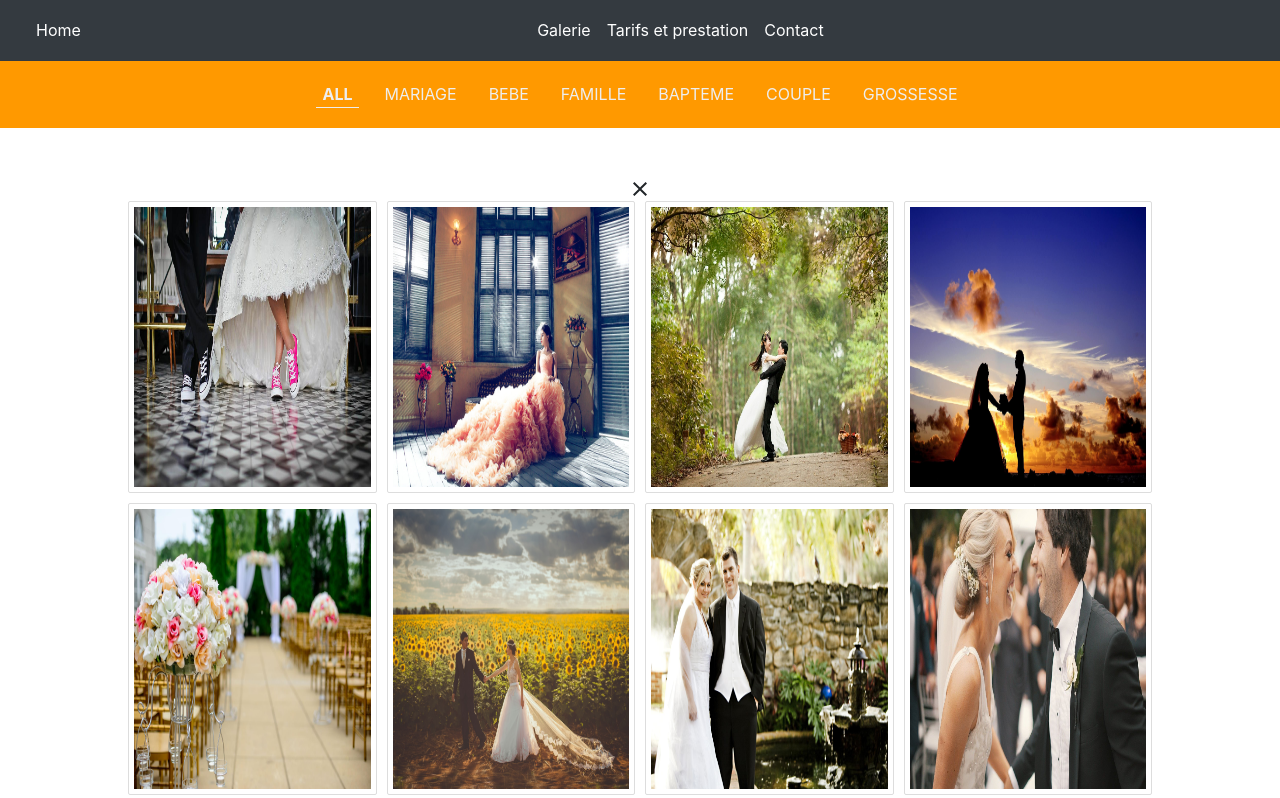
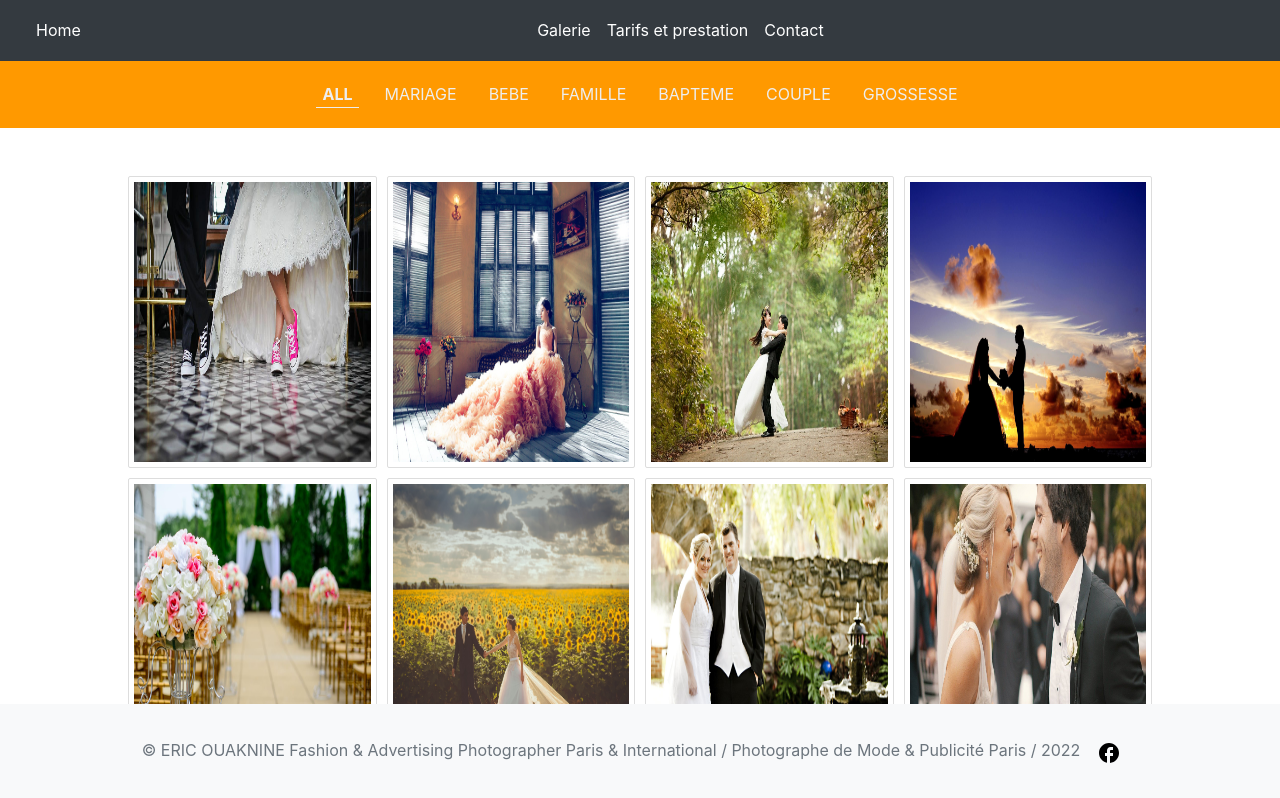
Before and after one commit to michelmyseth/studi_website_front_portfolio, a React (Create React App) app: page /galerie in a window 1280 px wide. Shown: the top 798 px of the page. Built offline with nearby package versions, Linux system fonts and the light colour scheme.

Commit message:
modif css

```diff
--- a/src/component/footer/Footer.js
+++ b/src/component/footer/Footer.js
@@ -1,7 +1,6 @@
 import React from "react";
 import "./FooterStyle.css";
-import { FontAwesomeIcon } from "@fortawesome/react-fontawesome";
-
+import FacebookOutlinedIcon from "@mui/icons-material/FacebookOutlined";
 function Footer() {
     return (
         <>
@@ -11,10 +10,10 @@ function Footer() {
                     International / Photographe de Mode & Publicité Paris / 2022
                     <a
                         class="btn btn-outline-light btn-floating m-1"
-                        href="#!"
+                        href="https://facebook.com"
                         role="button"
                     >
-                        <FontAwesomeIcon icon="fa-brands fa-facebook" />{" "}
+                        <FacebookOutlinedIcon style={{ color: "black" }} />
                     </a>
                 </div>
             </footer>
--- a/src/component/footer/FooterStyle.css
+++ b/src/component/footer/FooterStyle.css
@@ -1,5 +1,5 @@
 footer {
-    position: relative;
+    position: fixed;
     left: 0;
     bottom: 0;
     width: 100%;
--- a/src/component/galery/Galery.js
+++ b/src/component/galery/Galery.js
@@ -32,7 +32,6 @@ import img30 from "../../assets/img30.jpg";
 import img31 from "../../assets/img31.jpg";
 import img32 from "../../assets/img32.jpg";
 import img33 from "../../assets/img33.jpg";
-import CloseOutlinedIcon from "@mui/icons-material/CloseOutlined";
 
 const images = [
     { imageName: img2, tag: "mariage" },
@@ -72,14 +71,7 @@ const images = [
 function Galery() {
     const [tag, setTag] = useState("all");
     const [filteredImages, setFilteredImages] = useState([]);
-    const [model, setModel] = useState(false);
-    const [tempImgSrc, setTempImgSrc] = useState("");
 
-    const getImg = (imageName) => {
-        setTempImgSrc(imageName);
-        setModel(true);
-        console.log("set model open");
-    };
     useEffect(() => {
         tag === "all"
             ? setFilteredImages(images)
@@ -125,17 +117,9 @@ function Galery() {
                 />
             </div>
             <br /> <br />
-            <CloseOutlinedIcon />
-            <div className={model ? "model open" : "model"}>
-                <img src={tempImgSrc} alt="" />
-            </div>
             <div className="container-image">
                 {filteredImages.map((image, index) => (
-                    <div
-                        key={index + 1}
-                        className="image-card"
-                        onClick={() => getImg(image.imageName)}
-                    >
+                    <div key={index + 1} className="image-card">
                         <a href={image.imageName}>
                             <img
                                 className="image"
--- a/src/component/galery/GaleryStyle.css
+++ b/src/component/galery/GaleryStyle.css
@@ -6,13 +6,13 @@
     gap: 10px;
 }
 
-@media (max-width: 990px) {
+@media (max-width: 120vh) {
     .container-image {
         grid-template-columns: repeat(2, 1fr);
     }
 }
 
-@media (max-width: 500px) {
+@media (max-width: 60vh) {
     .container-image {
         grid-template-columns: repeat(1, 1fr);
     }
```
